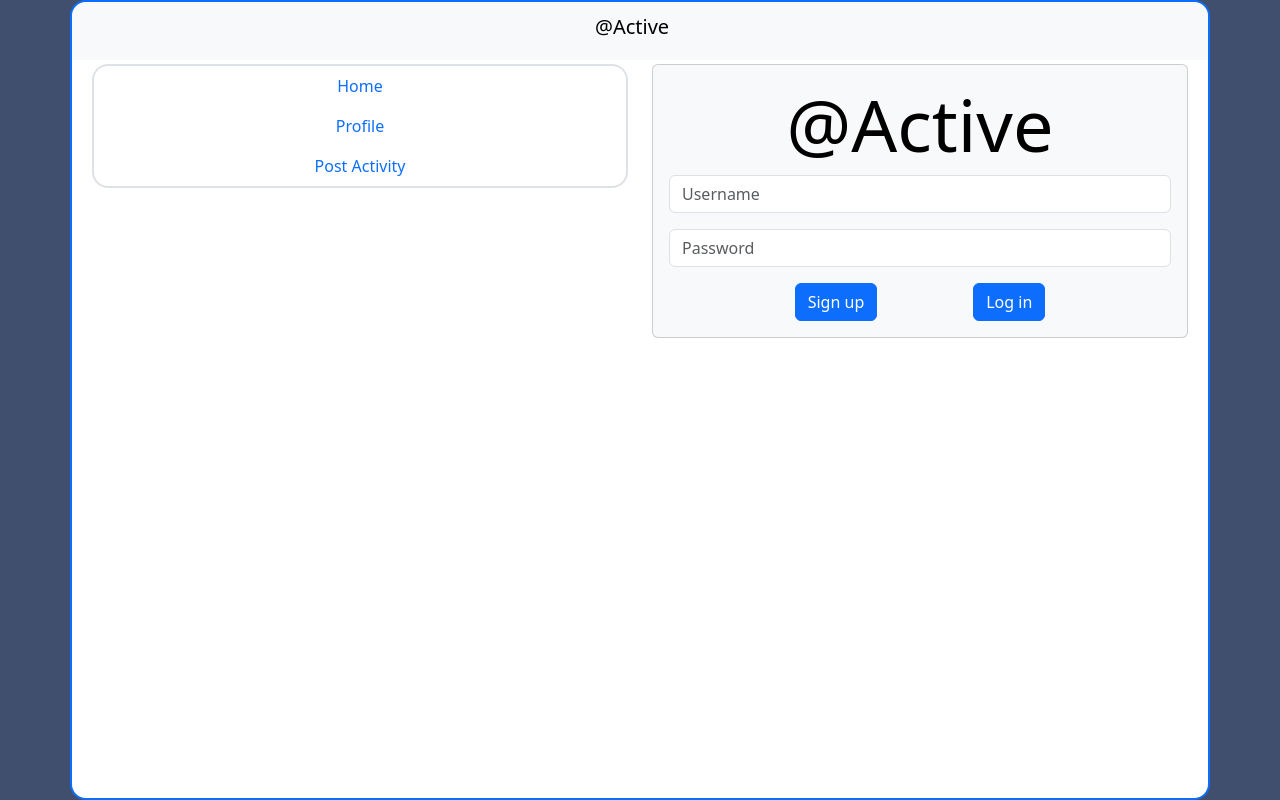
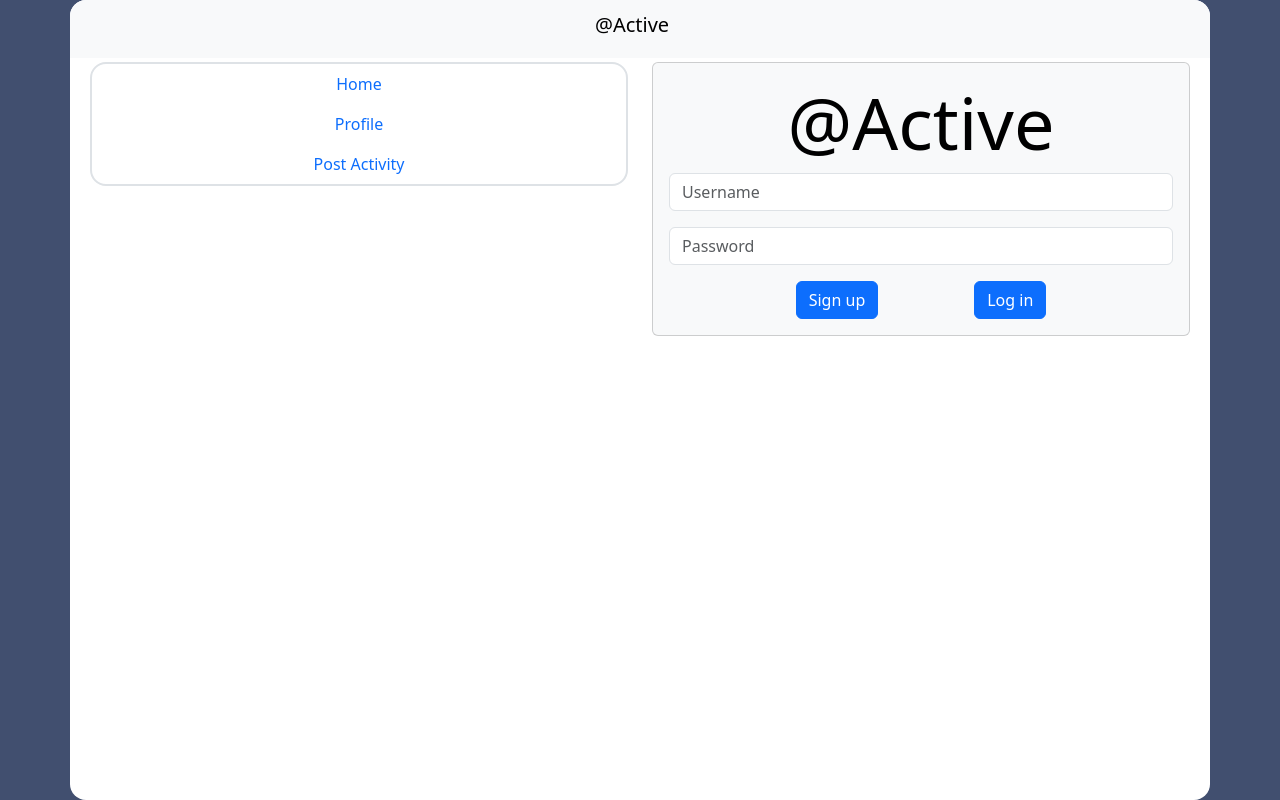
Before and after one commit to t-hendricks/active-angular-app, an Angular app: page / in a window 1280 px wide. Built offline with nearby package versions, Linux system fonts and the light colour scheme.

Commit message:
Removing border

```diff
--- a/src/app/app.component.html
+++ b/src/app/app.component.html
@@ -1,4 +1,4 @@
-<div class="container px-0 h-100 w-100 border border-2 border-primary rounded-4">
+<div class="container px-0 h-100 w-100  border-2 border-primary rounded-4">
     <nav class="navbar bg-body-tertiary rounded-top-4 w-100 mx-0 mb-1">
         <div class="container-fluid d-flex justify-content-center">
             <a class="navbar-brand h1" routerLink="activity">@Active</a>
```
